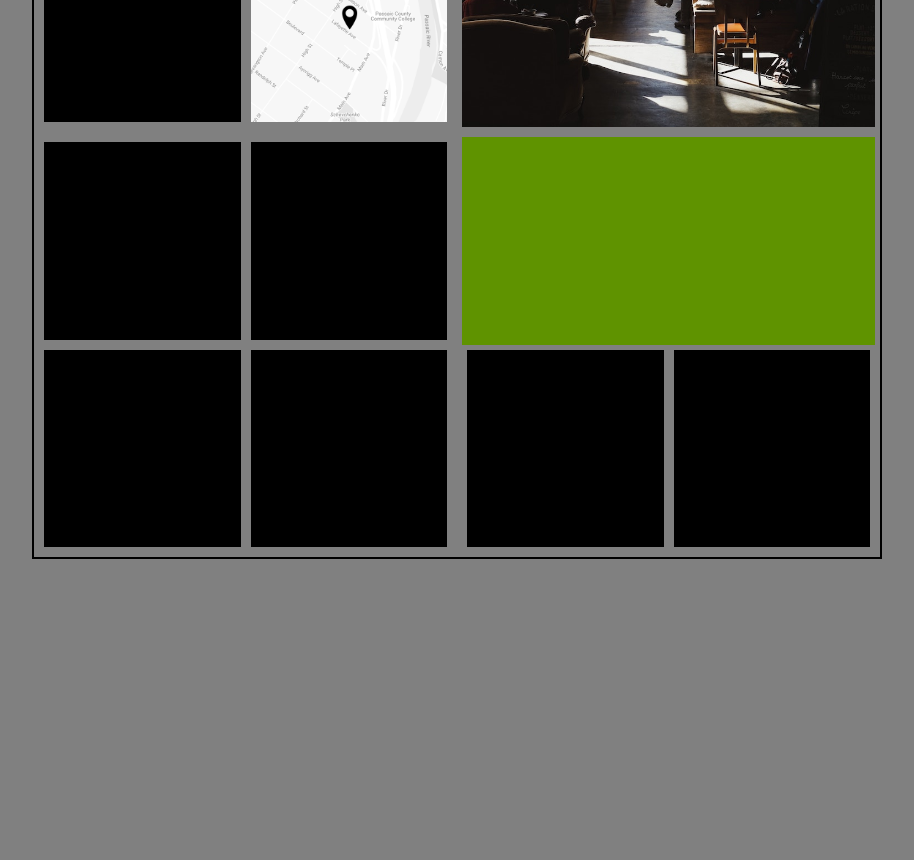
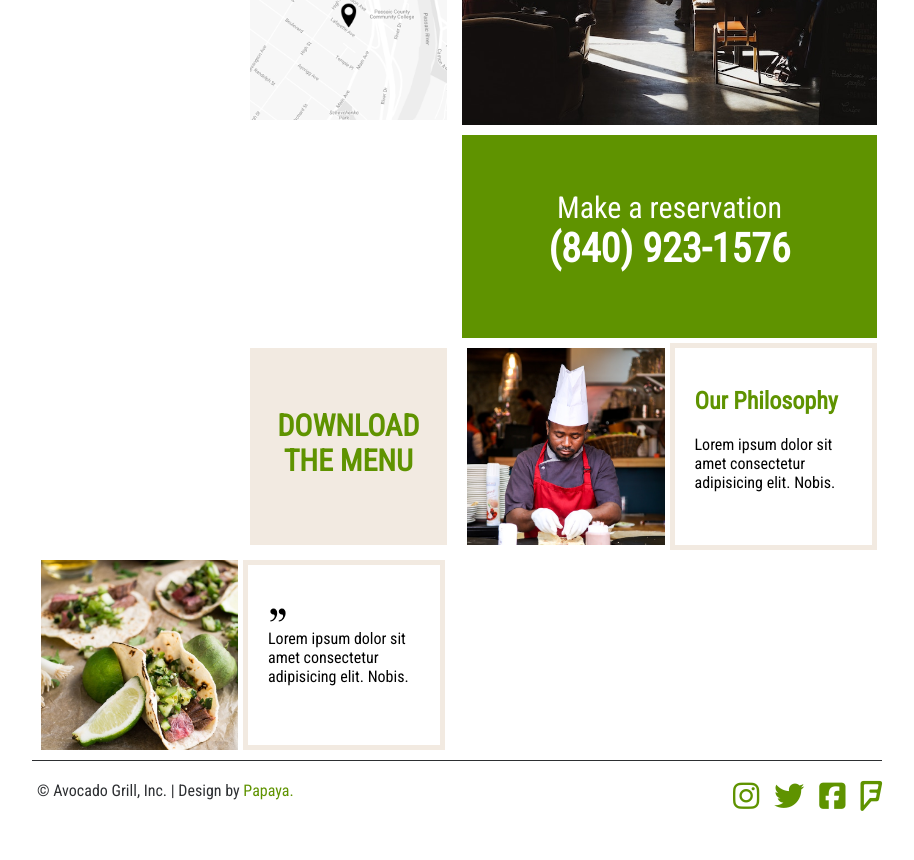
Before and after one commit to Eli-Sensei/EdenSchool-M, a plain HTML site: page TP/TP_responsive_3_Avocado/index.html in a window 1280 px wide. Shown: the part 720-1580 px from the top of the page, without its empty margins (183-1097 px from the left). Before the commit the page ends 1279 px from the top, so only its background shows below. Drawn offline with Linux system fonts and the light colour scheme.

Commit message:
Maquette Desktop fini :D

```diff
--- a/TP/TP_responsive_3_Avocado/index.html
+++ b/TP/TP_responsive_3_Avocado/index.html
@@ -37,14 +37,37 @@
             <div class="littleCube"></div>
             <div class="littleCube"></div>
             <div class="littleCube"></div>
-            <div class="littleCube"></div>
+            <div class="littleCube littleCubeDL">
+                <h2>DOWNLOAD THE MENU</h2>
+            </div>
         </div>
         <div class="bigCube">
-            <div class="demiCube"></div>
-            <div class="littleCube"></div>
-            <div class="littleCube"></div>
+            <div class="demiCube">
+                <h3>Make a reservation</h3>
+                <h2>(840) 923-1576</h2>
+            </div>
+            <div class="littleCube littleCubeCuisto"></div>
+            <div class="littleCube littleCubePhilo">
+                <h2>Our Philosophy</h2>
+                <p>Lorem ipsum dolor sit amet consectetur adipisicing elit. Nobis.</p>
+            </div>
         </div>
-
+        <div class="demiCube2">
+            <div class="littleCube littleCubeTacos"></div>
+            <div class="littleCube littleCube°° littleCube°°2">
+                <img src="./assets/quote.svg" alt="">
+                <p>Lorem ipsum dolor sit amet consectetur adipisicing elit. Nobis.</p>
+            </div>
+        </div>
     </div>
+    <footer>
+        <p>© Avocado Grill, Inc. | Design by <mark>Papaya.</mark></p>
+        <ul>
+            <li><i class="fab fa-instagram"></i></li>
+            <li><i class="fab fa-twitter"></i></li>
+            <li><i class="fab fa-facebook-square"></i></li>
+            <li><i class="fab fa-foursquare"></i></li>
+        </ul>
+    </footer>
 </body>
 </html>
--- a/TP/TP_responsive_3_Avocado/style.css
+++ b/TP/TP_responsive_3_Avocado/style.css
@@ -2,22 +2,21 @@
     box-sizing: border-box;
 }
 body{
-    background-color: gray;
+    background-color: white;
     font-family: 'Roboto Condensed', sans-serif;
     margin: auto;
 
 }
 .fakeBody{
     width: 850px;
-    border: 2px black solid;
-    height: calc(425px * 3 + 4px);
+    height: calc(425px * 4 - 220px);
     margin: 0 auto;
 }
 .bigCube{
     width: 50%;
     height: 425px;
     min-width: 50%;
-    border: gray 5px solid;
+    border: white 5px solid;
     float: left;
 }
 .bigCubeTitle{
@@ -39,18 +38,40 @@ body{
     height: 50%;
     width: 100%;
     background-color: #5f9300;
+    border: 0px solid white;
+    border-bottom: 5px white solid;
     float: left;
 }
-
-
+.demiCube h3{
+    text-align: center;
+    color: white;
+    font-weight: lighter;
+    margin-top: 55px;
+    margin-bottom: auto;
+    font-size: 30px;
+}
+.demiCube h2{
+    text-align: center;
+    color: white;
+    font-weight: bold;
+    margin-top: auto;
+    font-size: 40px;
+}
+.demiCube2{
+    width: 418px;
+    height: 200px;
+    border: 5px solid white;
+    border-left-width: 9px;
+    float: left;
+}
 .littleCube{
     width: 50%;
     height: 50%;
-    background-color: #000;
     float: left;
     padding: 20px;
-    border: 5px solid gray;
+    border: 5px solid white;
 }
+
 .littleCube°°{
     border: #F2EAE1 solid 5px;
     background-color: transparent;
@@ -62,6 +83,9 @@ body{
 }
 .littleCube°° p{
     margin: auto;
+}
+.littleCube°°2{
+    height: 100%;
 }
 .littleCubeSun{
     background-color: #F2EAE1;
@@ -86,3 +110,66 @@ body{
     background-image: url(./assets/map.png);
     background-size: cover;
 }
+.littleCubeDL{
+    background-color: #F2EAE1;
+}
+.littleCubeDL h2{
+    color: #5f9300;
+    font-size: 30px;
+    font-weight: bolder;
+    text-align: center;
+    margin-top: 40px;
+}
+.littleCubeCuisto{
+    background: url(./assets/chef.jpg);
+    background-size: cover;
+}
+.littleCubePhilo{
+    background-color: #fff;
+    border: 5px solid #F2EAE1;
+}
+.littleCubePhilo h2{
+    color: #5f9300;
+    font-weight: bold;
+}
+.littleCubeTacos{
+    background-image: url(./assets/food2.jpg);
+    background-size: cover;
+    background-repeat: no-repeat;
+    height: 100%;
+    border: 0px solid transparent;
+    border-right: white 5px solid;
+}
+
+
+
+footer{
+    border-top: 1px solid #2d2f32;
+    height: 100px;
+    width: 850px;
+    margin: 0 auto;
+}
+footer p{
+    float: left;
+    margin-left: 5px;
+    margin-top: 20px;
+    color: #2d2f32;
+}
+footer ul{
+    list-style: none;
+    float: right;
+    margin-top: 20px;
+}
+footer ul li{
+    float: left;
+    max-width: 30px;
+    margin-left: 15px;
+}
+footer ul li i{
+    font-size: 30px;
+    color: #5f9300;
+}
+footer p mark{
+    background-color: unset;
+    color: #5f9300;
+}
```
